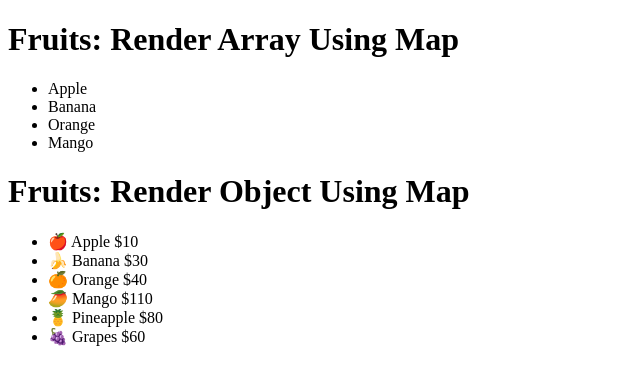
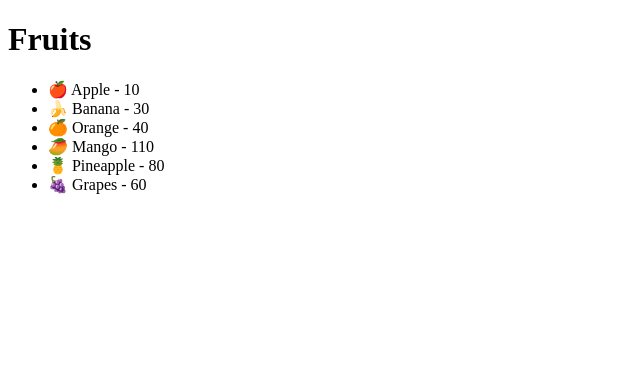
Before and after one commit to Chathuraje/react-tutorial, a React (Vite) app: page / in a window 1280 px wide. Shown: the top 384 px of the page, without its empty margins (0-640 px from the left). Built offline with nearby package versions, Linux system fonts and the light colour scheme.

Commit message:
Day 1.9: Rendering Components Inside A Loop

```diff
--- /dev/null
+++ b/src/components/Fruit.jsx
@@ -0,0 +1,10 @@
+// Exporting and createing a function sametimers using export default
+export default function Fruit({ fruit }) {
+  return (
+    <div>
+      <li>
+        {fruit.emoji} {fruit.name} - {fruit.price}
+      </li>
+    </div>
+  );
+}
--- a/src/components/Fruits.jsx
+++ b/src/components/Fruits.jsx
@@ -1,11 +1,7 @@
+import Fruit from "./Fruit";
+
 export default function Fruits() {
-  const prices = [10, 20, 30, 40, 50];
-  const discount = prices.map((prices) => prices * 0.9);
-  console.log(discount);
-
-  const fruitsArray = ["Apple", "Banana", "Orange", "Mango"];
-
-  const fruitsObject = [
+  const fruits = [
     { name: "Apple", price: 10, emoji: "🍎" },
     { name: "Banana", price: 30, emoji: "🍌" },
     { name: "Orange", price: 40, emoji: "🍊" },
@@ -16,19 +12,10 @@ export default function Fruits() {
 
   return (
     <div>
-      <h1>Fruits: Render Array Using Map</h1>
+      <h1>Fruits</h1>
       <ul>
-        {fruitsArray.map((fruit) => (
-          <li key={fruit}>{fruit}</li>
-        ))}
-      </ul>
-
-      <h1>Fruits: Render Object Using Map</h1>
-      <ul>
-        {fruitsObject.map((fruit) => (
-          <li key={fruit.name}>
-            {fruit.emoji} {fruit.name} ${fruit.price}
-          </li>
+        {fruits.map((fruit) => (
+          <Fruit key={fruit.name} fruit={fruit} />
         ))}
       </ul>
     </div>
```
Also changed, not shown: 1 other file (tests, documents, lock files or other folders).
